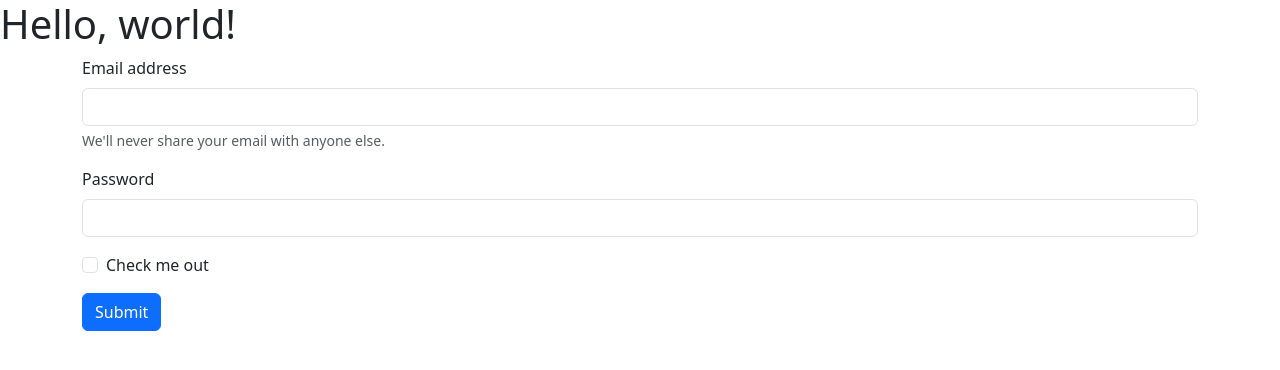
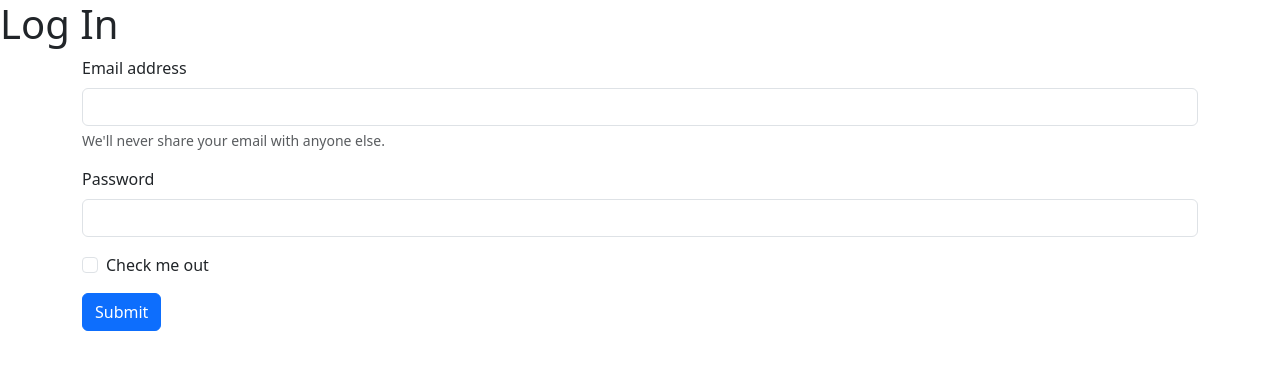
Before and after one commit to YeHtutt/centralized-workflow, a plain HTML site: page index.html in a window 1280 px wide. Drawn offline with nearby package versions, Linux system fonts and the light colour scheme.

Commit message:
add heading

```diff
--- a/index.html
+++ b/index.html
@@ -10,7 +10,7 @@
 </head>
 
 <body>
-    <h1>Hello, world!</h1>
+    <h1>Log In</h1>
 
     <div class="container">
         <form>
```
